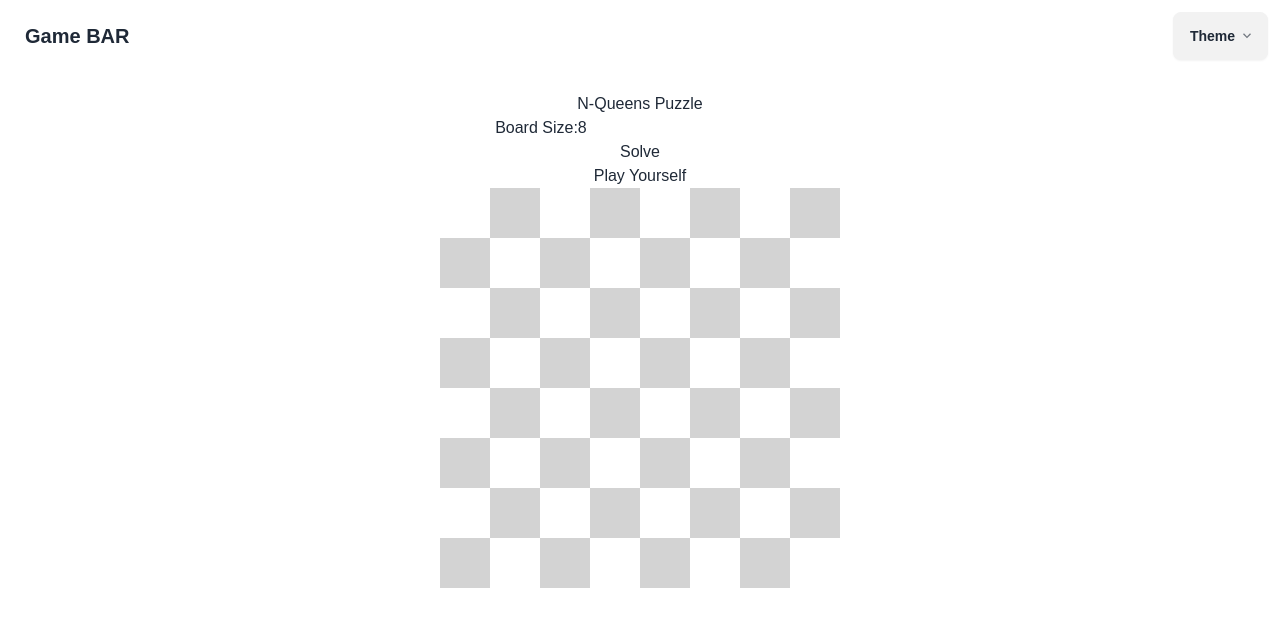
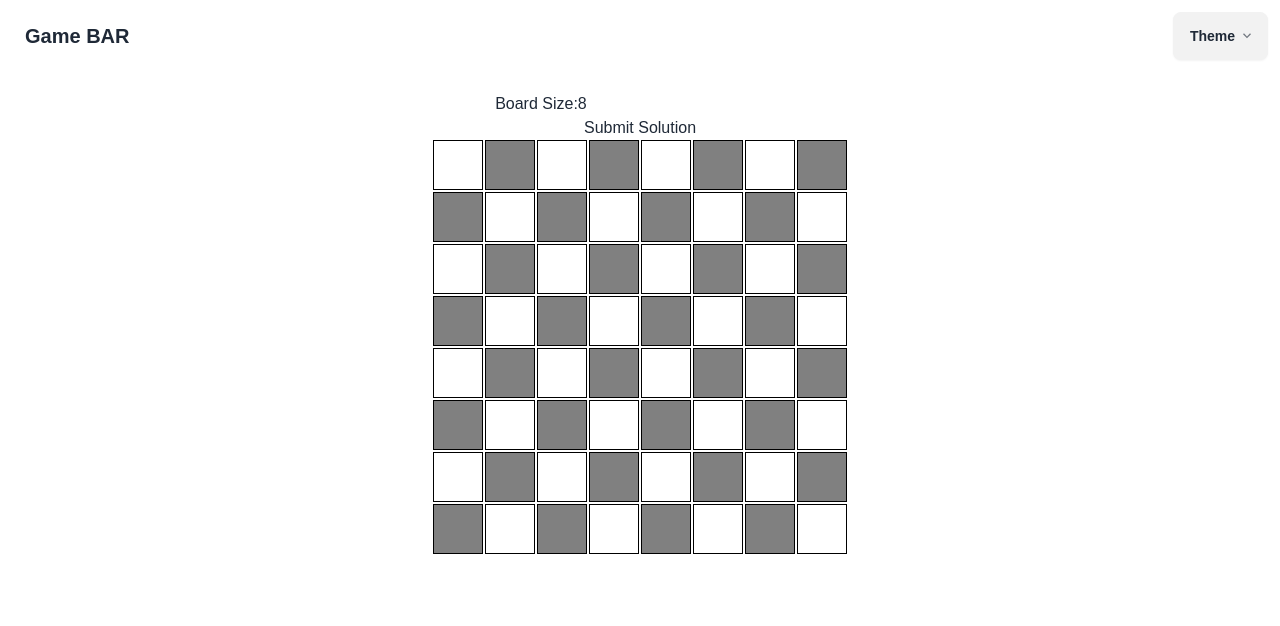
Before and after one commit to Aditya146699/gamebar, a Next.js app: page /game8 in a window 1280 px wide. Shown: the top 626 px of the page. Built offline with nearby package versions, Linux system fonts and the light colour scheme.

Commit message:
Update page.tsx

```diff
--- a/app/game8/page.tsx
+++ b/app/game8/page.tsx
@@ -1,113 +1,55 @@
 "use client";
 // pages/queen-puzzle.tsx
 
-import React, { useState } from 'react';
+import React, { useState, useEffect } from 'react';
 
 type QueenPuzzleProps = Record<string, never>;
 
 const QueenPuzzle: React.FC<QueenPuzzleProps> = () => {
   const [boardSize, setBoardSize] = useState(8);
-  const [queens, setQueens] = useState<number[]>(Array(boardSize).fill(-1));
-  const [solution, setSolution] = useState<number[][]>([]);
-  const [currentSolutionIndex, setCurrentSolutionIndex] = useState(0);
   const [userQueens, setUserQueens] = useState<number[]>(Array(boardSize).fill(-1));
-  const [isUserPlaying, setIsUserPlaying] = useState(false);
   const [isGameWon, setIsGameWon] = useState(false);
+  const [message, setMessage] = useState('');
+
+  useEffect(() => {
+    setUserQueens(Array(boardSize).fill(-1));
+    setIsGameWon(false);
+    setMessage('');
+  }, [boardSize]);
 
   const isSafe = (row: number, col: number, currentQueens: number[]): boolean => {
     for (let i = 0; i < row; i++) {
-      if (currentQueens[i] === col ||
+      if (
+        currentQueens[i] === col ||
         currentQueens[i] - i === col - row ||
-        currentQueens[i] + i === col + row) {
+        currentQueens[i] + i === col + row
+      ) {
         return false;
       }
     }
     return true;
   };
 
-  const solveNQueens = (boardSize: number): number[][] => {
-    const solutions: number[][] = [];
-    const currentQueens: number[] = Array(boardSize).fill(-1);
-
-    const solve = (row: number) => {
-      if (row === boardSize) {
-        solutions.push([...currentQueens]);
-        return;
-      }
-
-      for (let col = 0; col < boardSize; col++) {
-        if (isSafe(row, col, currentQueens)) {
-          currentQueens[row] = col;
-          solve(row + 1);
-          currentQueens[row] = -1; // Backtrack
-        }
-      }
-    };
-
-    solve(0);
-    return solutions;
+  const handleCellClick = (row: number, col: number) => {
+    const newUserQueens = [...userQueens];
+    newUserQueens[row] = col;
+    setUserQueens(newUserQueens);
   };
 
-  const handleSolve = () => {
-    const solutions = solveNQueens(boardSize);
-    setSolution(solutions);
-    if (solutions.length > 0) {
-      setQueens(solutions[0]);
-      setCurrentSolutionIndex(0);
-      setIsUserPlaying(false);
+  const handleSubmit = () => {
+    const isValid = userQueens.every((q, r) => q !== -1 && isSafe(r, q, userQueens));
+    if (isValid) {
+      setIsGameWon(true);
+      setMessage('Congratulations! You found a valid solution!');
+    } else {
       setIsGameWon(false);
-    } else {
-      setQueens(Array(boardSize).fill(-1));
-      alert('No solutions found.');
-    }
-  };
-
-  const handleNextSolution = () => {
-    if (solution.length > 0) {
-      const nextIndex = (currentSolutionIndex + 1) % solution.length;
-      setCurrentSolutionIndex(nextIndex);
-      setQueens(solution[nextIndex]);
-    }
-  };
-
-  const handlePreviousSolution = () => {
-    if (solution.length > 0) {
-      const prevIndex = (currentSolutionIndex - 1 + solution.length) % solution.length;
-      setCurrentSolutionIndex(prevIndex);
-      setQueens(solution[prevIndex]);
-    }
-  };
-
-  const handleUserPlay = () => {
-    setIsUserPlaying(true);
-    setUserQueens(Array(boardSize).fill(-1));
-    setIsGameWon(false);
-  };
-
-  const handleCellClick = (row: number, col: number) => {
-    if (isUserPlaying) {
-      if (isSafe(row, col, userQueens)) {
-        const newUserQueens = [...userQueens];
-        newUserQueens[row] = col;
-        setUserQueens(newUserQueens);
-        if (row === boardSize - 1) {
-          if (JSON.stringify(newUserQueens) === JSON.stringify(queens)) {
-            setIsGameWon(true);
-            alert('You Win!');
-          } else {
-            alert('Incorrect Solution');
-          }
-          setIsUserPlaying(false);
-        }
-      } else {
-        alert('Invalid move!');
-      }
+      setMessage('Incorrect solution. Try again!');
     }
   };
 
   const renderBoard = (queensToRender: number[]) => {
     return (
-      <div style={{ display: 'grid', gridTemplateColumns: `repeat(${boardSize}, 50px)` }}>
+      <div style={{ display: 'grid', gridTemplateColumns: `repeat(${boardSize}, 50px)`, gap: '2px' }}>
         {Array.from({ length: boardSize * boardSize }).map((_, index) => {
           const row = Math.floor(index / boardSize);
           const col = index % boardSize;
@@ -120,12 +62,13 @@ const QueenPuzzle: React.FC<QueenPuzzleProps> = () => {
               style={{
                 width: '50px',
                 height: '50px',
-                backgroundColor: isDark ? 'lightgray' : 'white',
+                backgroundColor: isDark ? 'gray' : 'white',
                 display: 'flex',
                 justifyContent: 'center',
                 alignItems: 'center',
                 fontSize: '24px',
-                cursor: isUserPlaying ? 'pointer' : 'default',
+                cursor: 'pointer',
+                border: '1px solid black',
               }}
               onClick={() => handleCellClick(row, col)}
             >
@@ -139,28 +82,19 @@ const QueenPuzzle: React.FC<QueenPuzzleProps> = () => {
 
   return (
     <div style={{ display: 'flex', flexDirection: 'column', alignItems: 'center', padding: '20px' }}>
-      <h1>N-Queens Puzzle</h1>
+
       <label>
         Board Size:
         <input
           type="number"
           value={boardSize}
-          onChange={(e) => setBoardSize(parseInt(e.target.value, 10))}
+          onChange={(e) => setBoardSize(Math.max(4, parseInt(e.target.value, 10)))}
           min="4"
         />
       </label>
-      <button onClick={handleSolve}>Solve</button>
-      <button onClick={handleUserPlay}>Play Yourself</button>
-      {solution.length > 1 && (
-        <div>
-          <button onClick={handlePreviousSolution}>Previous Solution</button>
-          <span>Solution {currentSolutionIndex + 1} of {solution.length}</span>
-          <button onClick={handleNextSolution}>Next Solution</button>
-        </div>
-      )}
-
-      {isUserPlaying ? renderBoard(userQueens) : renderBoard(queens)}
-      {isGameWon && <p>You Won!</p>}
+      <button onClick={handleSubmit}>Submit Solution</button>
+      {renderBoard(userQueens)}
+      {message && <p style={{ color: isGameWon ? 'green' : 'red' }}>{message}</p>}
     </div>
   );
 };
```
